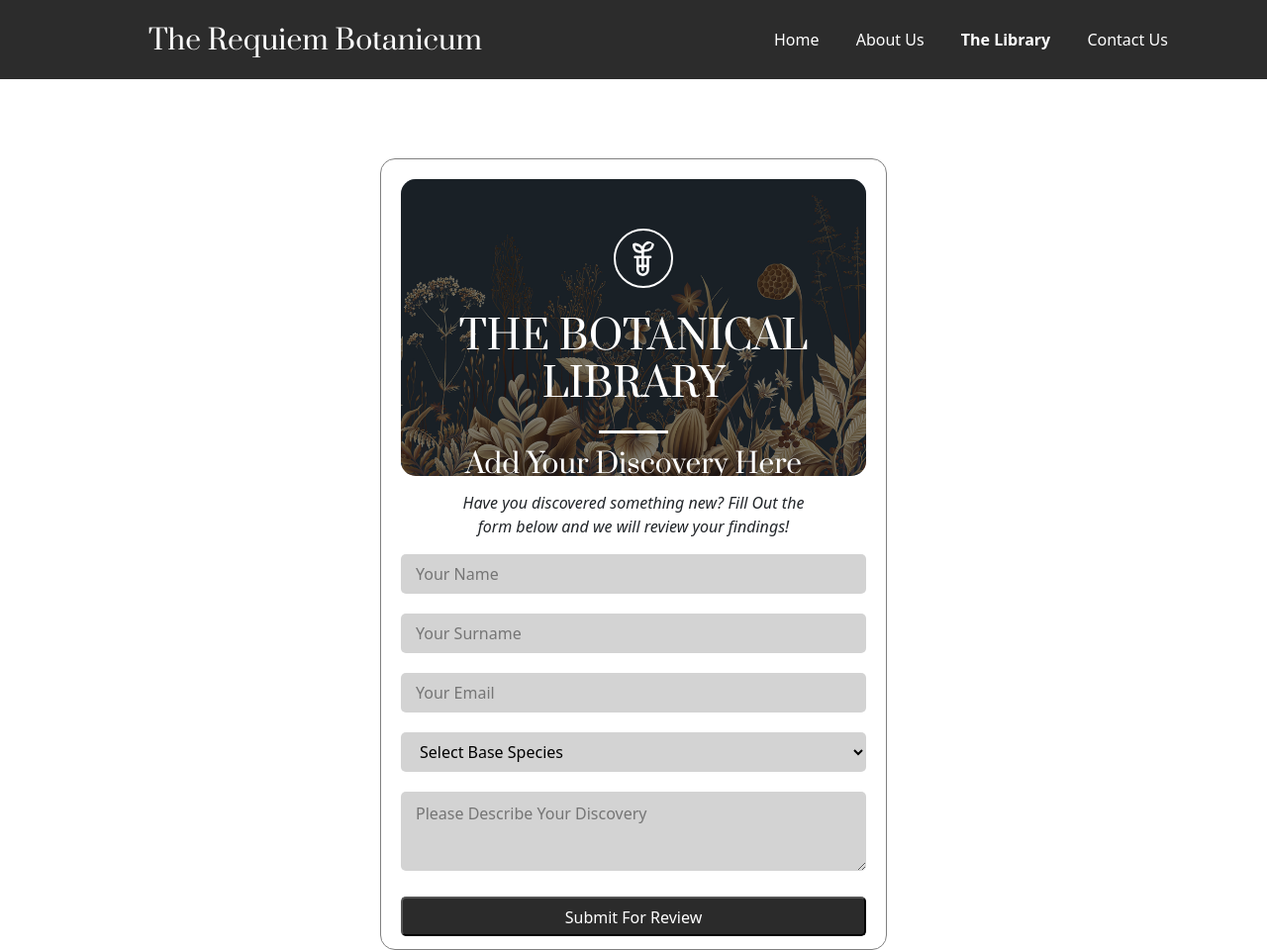
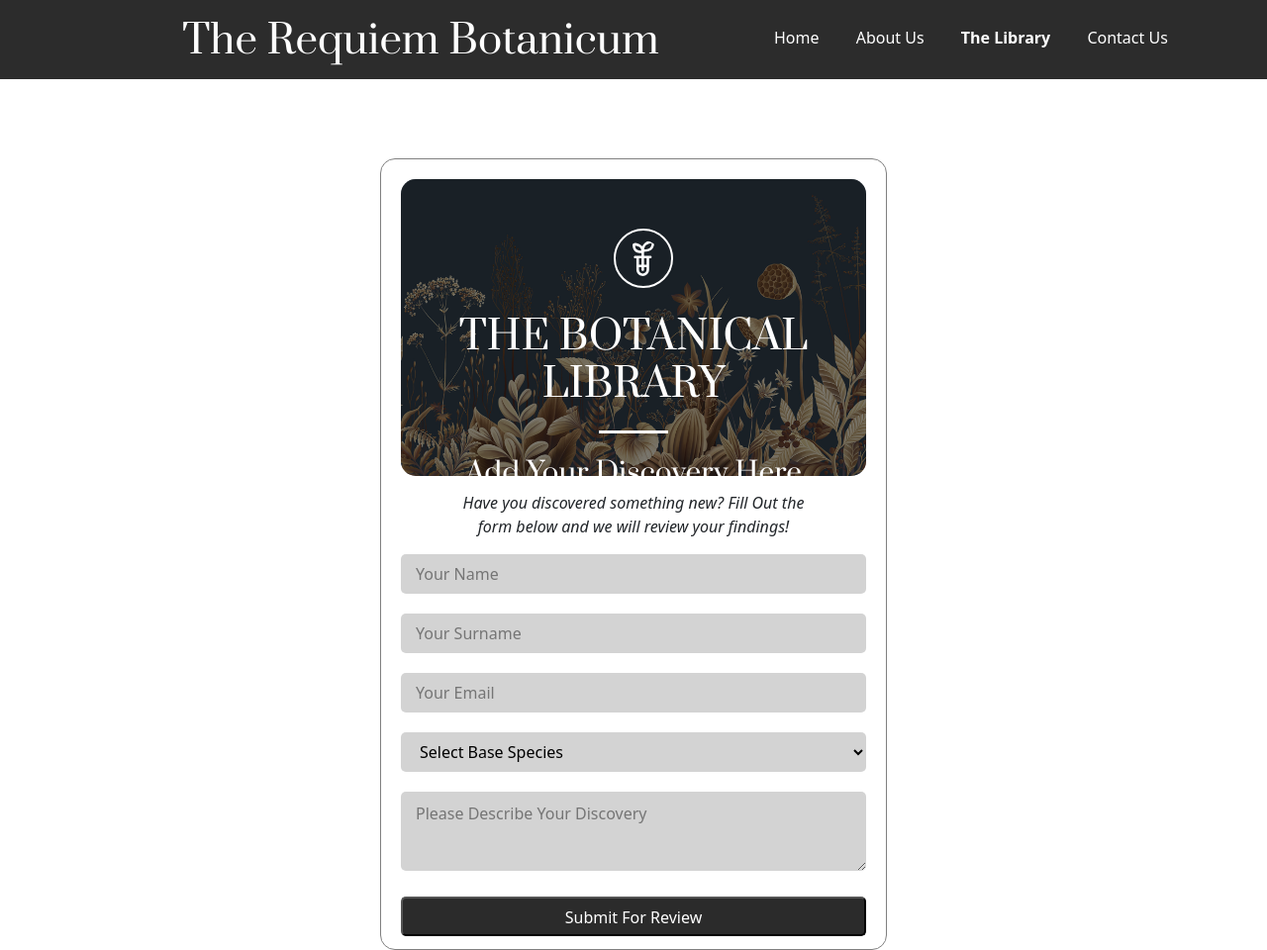
Before and after one commit to MatthewEdge9/W8_Formal_Assessment_231173, a plain HTML site: page index.html in a window 1280 px wide. Shown: the top 960 px of the page at 99% size. Drawn offline with nearby package versions, Linux system fonts and the light colour scheme; files whose address does not match are found by name.

Commit message:
finalised
final tweaks complete

```diff
--- a/css/main.css
+++ b/css/main.css
@@ -14,7 +14,7 @@ nav{
     background-color: rgb(44, 44, 44);
     color: white;
     margin-bottom: 80px;
-    padding-top: 25px;
+    padding-top: 17px;
 }
 
 li{
@@ -27,17 +27,17 @@ li{
     height: 60px;
     float: right;
     margin-right: 30px;
-    padding-top: 3px;
+    padding-top: 9px;
 }
 
 .nav-head{
-    width: 500px;
+    width: 700px;
     margin: 0;
     float: left;
     padding-left: 150px;
 }
 
-.nav-head h3{
+.nav-head h1{
     margin: 0;
 }
 
@@ -103,11 +103,16 @@ h1{
     padding-top: 15px;
 }
 
+.overlay h1{
+    font-weight: 400;
+}
+
 .line{
     height: 3px;
     width: 15%;
     background-color: white;
     margin-left: 42.5%;
+    margin-bottom: 9px;
 }
 
 p{
--- a/index.html
+++ b/index.html
@@ -26,7 +26,7 @@
 <nav>
 
     <div class="nav-head">
-        <h3>The Requiem Botanicum</h3>
+        <h1>The Requiem Botanicum</h1>
     </div>
 
         <div class="list">
```
